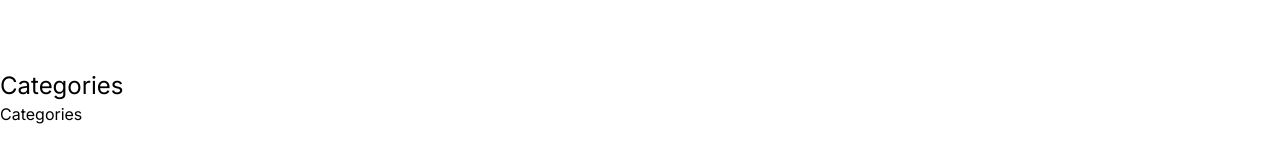
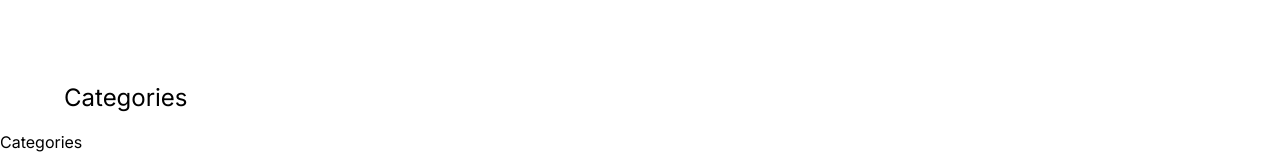
Before and after one commit to HimashaNethmini/admin-dashboard, a Next.js app: page / in a window 1280 px wide. Shown: the part 1398-1562 px from the top of the page. Built offline with nearby package versions, Linux system fonts and the light colour scheme.

Commit message:
adjusted the style

```diff
--- a/src/app/page.tsx
+++ b/src/app/page.tsx
@@ -8,13 +8,13 @@ const HomePage = () => {
     <div className=''>
       <Slider/>
     <div className="mt-24 px-4 md:px-8 lg:px-16 xl:32 2xl:px-64">
-      <h1 className="text-2xl">Featured Products</h1>
+      <h1 className="text-2xl mb-3">Featured Products</h1>
       <ProductList />
     </div>
 
     {/* categories */}
     <div className="mt-24">
-      <h1 className="text-2xl">Categories</h1>
+      <h1 className="text-2xl px-4 md:px-8 lg:px-16 xl:32 2xl:px-64 mb-4">Categories</h1>
       <CategoryList/>
     </div>
 
```
